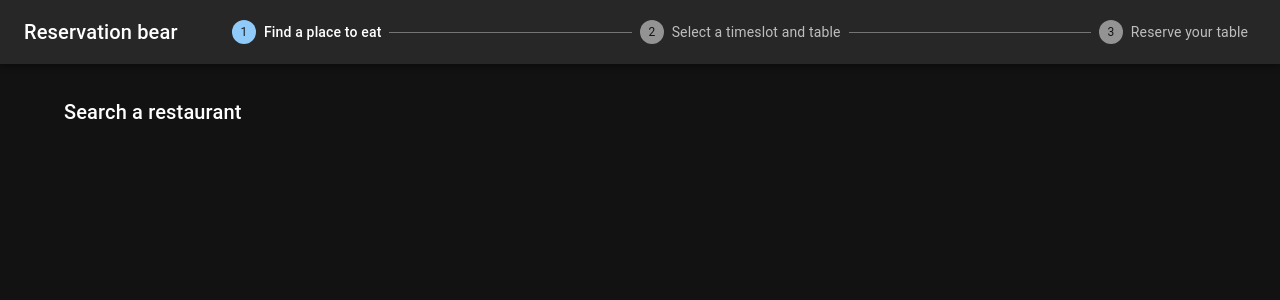
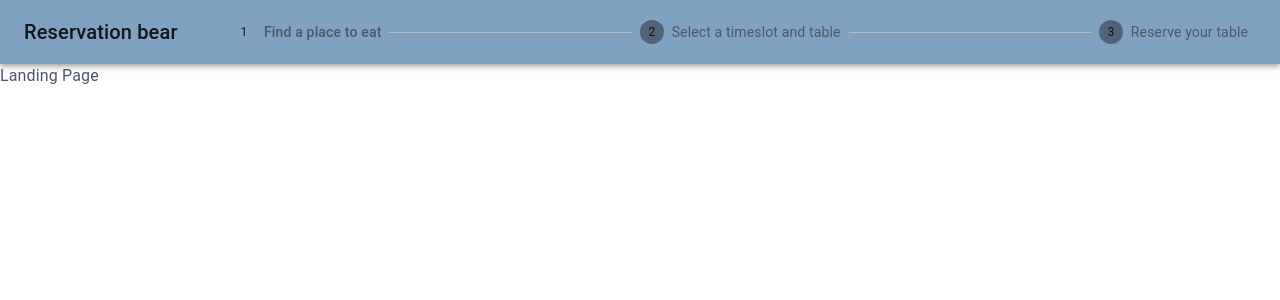
Before and after one commit to Eistbaren/client, a React (Create React App) app: page / in a window 1280 px wide. Shown: the top 300 px of the page. Built offline with nearby package versions, Linux system fonts and the light colour scheme.

Commit message:
feat/add routing and theming

```diff
--- a/package.json
+++ b/package.json
@@ -16,6 +16,7 @@
     "@types/react-dom": "^18.0.4",
     "react": "^18.1.0",
     "react-dom": "^18.1.0",
+    "react-router-dom": "^6.3.0",
     "react-scripts": "5.0.1",
     "typescript": "^4.6.4",
     "web-vitals": "^2.1.4"
--- a/src/App.tsx
+++ b/src/App.tsx
@@ -1,66 +1,19 @@
-import React from 'react';
-import logo from './logo.svg';
 import './App.css';
-import {
-  AppBar,
-  Toolbar,
-  Stepper,
-  StepLabel,
-  Step,
-  Box,
-  Typography,
-  Container,
-  CssBaseline,
-} from '@mui/material';
-import { ThemeProvider, createTheme } from '@mui/material/styles';
-import Landingpage from './Landingpage';
 
-const darkTheme = createTheme({
-  palette: {
-    mode: 'dark',
-  },
-});
+import Header from './components/Header';
+import Theme from './utils/Theme';
+import Routing from './utils/Routing';
 
 /**
  * Bootstrap function
  * @return {JSX.Element}
  */
 function App() {
-  const steps = [
-    'Find a place to eat',
-    'Select a timeslot and table',
-    'Reserve your table',
-  ];
-
   return (
-    <React.Fragment>
-      <ThemeProvider theme={darkTheme}>
-        <CssBaseline />
-        <AppBar position='fixed'>
-          <Toolbar>
-            <Typography variant='h6' component='div' sx={{ flexGrow: 1 }}>
-              Reservation bear
-            </Typography>
-            <Box sx={{ width: '80%', flexGrow: 1 }}>
-              <Stepper activeStep={0}>
-                {steps.map(label => (
-                  <Step key={label}>
-                    <StepLabel>{label}</StepLabel>
-                  </Step>
-                ))}
-              </Stepper>
-            </Box>
-          </Toolbar>
-        </AppBar>
-        <Container
-          component='main'
-          maxWidth='lg'
-          sx={{ my: { xs: 8, md: 12 } }}
-        >
-          <Landingpage></Landingpage>
-        </Container>
-      </ThemeProvider>
-    </React.Fragment>
+    <Theme>
+      <Header />
+      <Routing />
+    </Theme>
   );
 }
 
--- a/src/Landingpage.tsx
+++ /dev/null
@@ -1,27 +0,0 @@
-import {
-  AppBar,
-  Toolbar,
-  Stepper,
-  StepLabel,
-  Step,
-  Box,
-  Typography,
-  Container,
-  CssBaseline,
-} from '@mui/material';
-
-/**
- * Landingpage component
- * @return {JSX.Element}
- */
-function Landingpage() {
-  return (
-    <>
-      <Typography variant='h6' component='div' sx={{ flexGrow: 1 }}>
-        Search a restaurant
-      </Typography>
-    </>
-  );
-}
-
-export default Landingpage;
--- /dev/null
+++ b/src/components/Header.tsx
@@ -0,0 +1,36 @@
+import {
+  AppBar,
+  Toolbar,
+  Stepper,
+  StepLabel,
+  Step,
+  Box,
+  Typography,
+} from '@mui/material';
+
+export default function Header() {
+  const steps = [
+    'Find a place to eat',
+    'Select a timeslot and table',
+    'Reserve your table',
+  ];
+
+  return (
+    <AppBar position='sticky'>
+      <Toolbar>
+        <Typography variant='h6' component='div' sx={{ flexGrow: 1 }}>
+          Reservation bear
+        </Typography>
+        <Box sx={{ width: '80%', flexGrow: 1 }}>
+          <Stepper activeStep={0}>
+            {steps.map(label => (
+              <Step key={label}>
+                <StepLabel>{label}</StepLabel>
+              </Step>
+            ))}
+          </Stepper>
+        </Box>
+      </Toolbar>
+    </AppBar>
+  );
+}
--- /dev/null
+++ b/src/pages/Landingpage.tsx
@@ -0,0 +1,9 @@
+/**
+ * Landingpage component
+ * @return {JSX.Element}
+ */
+function Landingpage() {
+  return <div>Landing Page</div>;
+}
+
+export default Landingpage;
--- /dev/null
+++ b/src/pages/ReservationApproval.tsx
@@ -0,0 +1,3 @@
+export default function ReservationApproval() {
+  return <div>ReservationApproval</div>;
+}
--- /dev/null
+++ b/src/pages/ReservationDetails.tsx
@@ -0,0 +1,3 @@
+export default function ReservationDetails() {
+  return <div>ReservationDetails</div>;
+}
--- /dev/null
+++ b/src/pages/RestaurantDetails.tsx
@@ -0,0 +1,3 @@
+export default function RestaurantDetails() {
+  return <div>RestaurantDetails</div>;
+}
--- /dev/null
+++ b/src/pages/Restaurants.tsx
@@ -0,0 +1,3 @@
+export default function Restaurants() {
+  return <div>Restaurants</div>;
+}
--- /dev/null
+++ b/src/utils/Routing.tsx
@@ -0,0 +1,22 @@
+import { BrowserRouter, Routes, Route } from 'react-router-dom';
+
+import Landingpage from '../pages/Landingpage';
+import Restaurants from '../pages/Restaurants';
+import RestaurantDetails from '../pages/RestaurantDetails';
+import ReservationDetails from '../pages/ReservationDetails';
+import ReservationApproval from '../pages/ReservationApproval';
+
+export default function Routing() {
+  return (
+    <BrowserRouter>
+      <Routes>
+        <Route path='/' element={<Landingpage />} />
+        <Route path='restaurants' element={<Restaurants />}>
+          <Route path=':restaurantId' element={<RestaurantDetails />} />
+        </Route>
+        <Route path='reservations' element={<ReservationDetails />} />
+        <Route path='reservation-approval' element={<ReservationApproval />} />
+      </Routes>
+    </BrowserRouter>
+  );
+}
--- /dev/null
+++ b/src/utils/Theme.tsx
@@ -0,0 +1,43 @@
+import { CssBaseline } from '@mui/material';
+import { ThemeProvider, createTheme } from '@mui/material/styles';
+
+export default function Theme(props: any) {
+  const { children } = props;
+
+  const Theme = createTheme({
+    palette: {
+      mode: 'light',
+      primary: {
+        main: '#81a1c1',
+        dark: '#5e81ac',
+      },
+      secondary: {
+        main: '#88c0d0',
+        light: '#8fbcbb',
+      },
+      error: {
+        main: '#bf616a',
+      },
+      warning: {
+        main: '#d08770',
+      },
+      info: {
+        main: '#ebcb8b',
+      },
+      success: {
+        main: '#a3be8c',
+      },
+      text: {
+        primary: '#4C566A',
+        secondary: '#4c566a',
+      },
+    },
+  });
+
+  return (
+    <ThemeProvider theme={Theme}>
+      <CssBaseline />
+      {children}
+    </ThemeProvider>
+  );
+}
```
Also changed, not shown: src/components/Footer.tsx (added), 2 other files (tests, documents, lock files or other folders).
